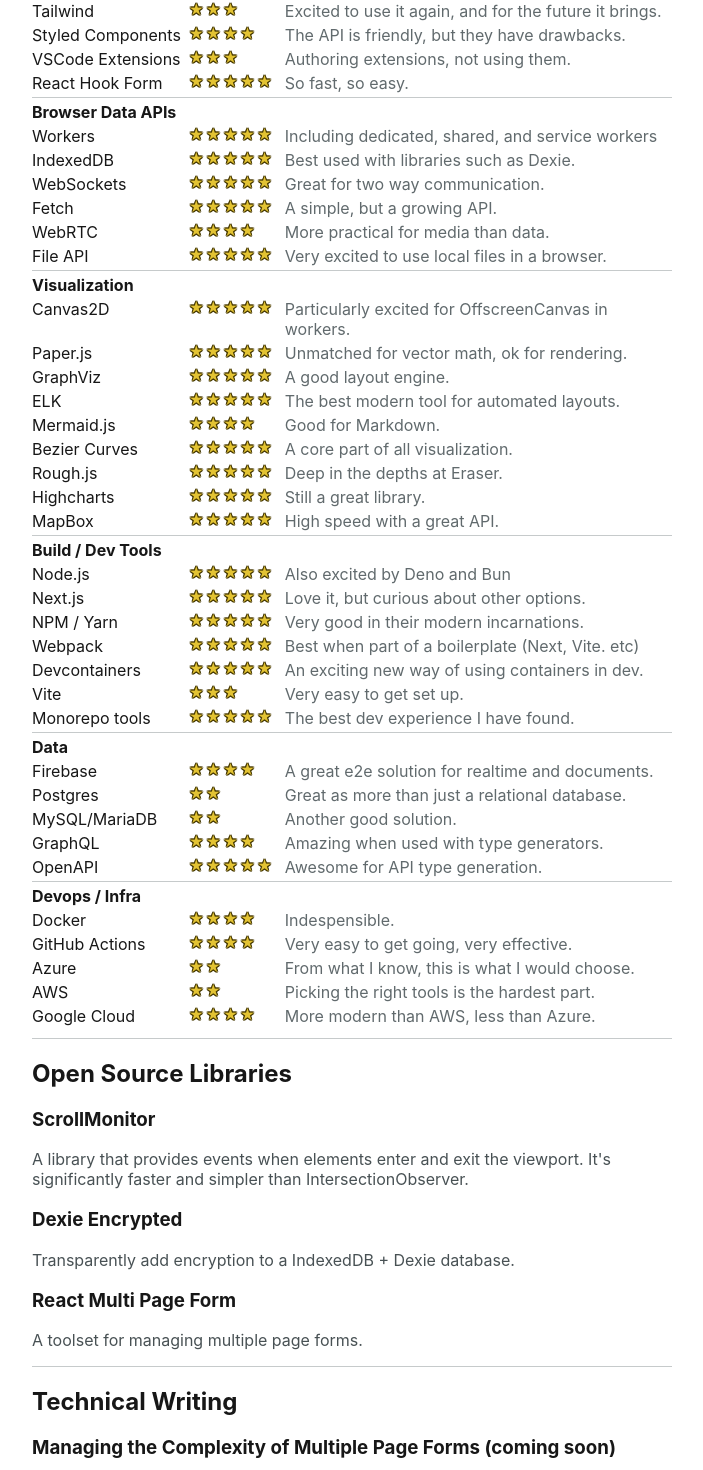
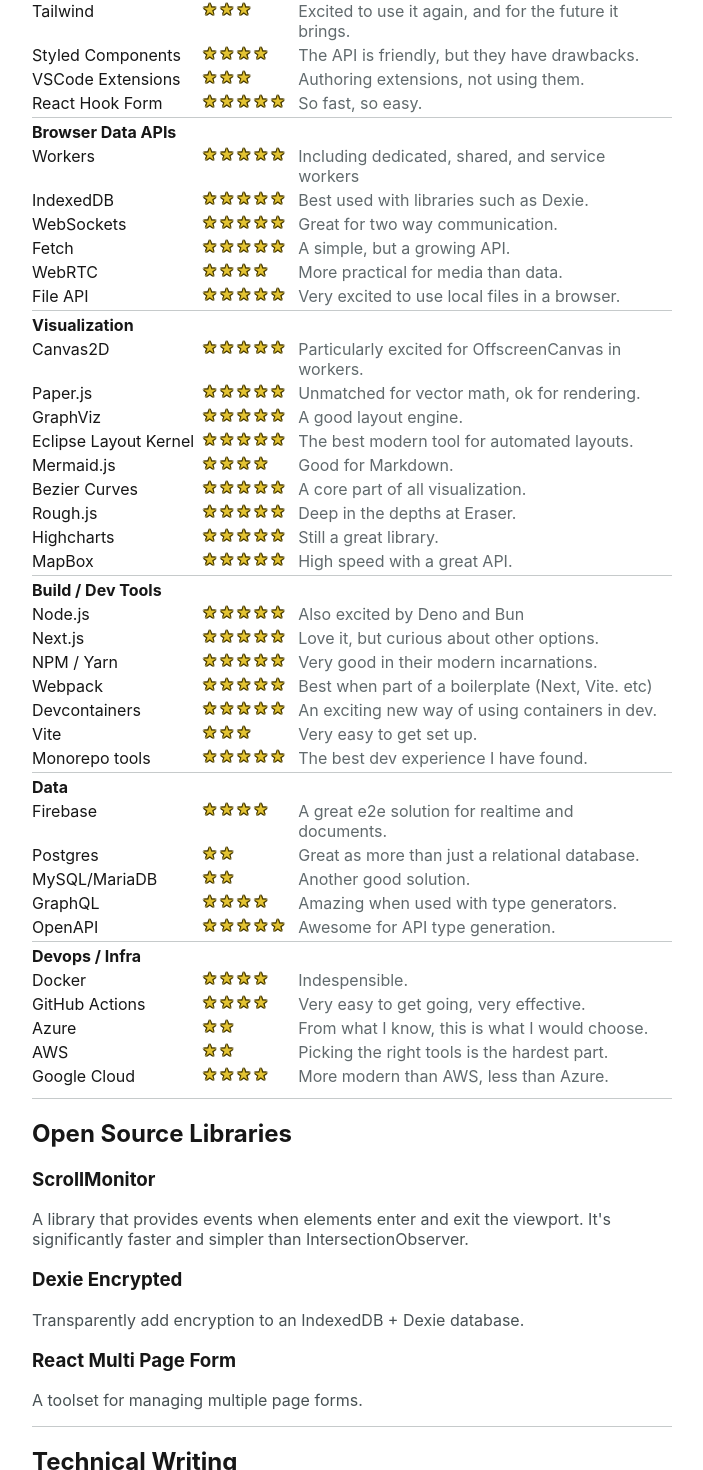
Before and after one commit to stutrek/stukabakoff.com, a Next.js app: page /resume in a window 1280 px wide. Shown: the part 438-1908 px from the top of the page, without its empty margins (288-991 px from the left). Built offline with nearby package versions, Linux system fonts and the light colour scheme.

Commit message:
typos and tweaks

```diff
--- a/src/app/resume/page.tsx
+++ b/src/app/resume/page.tsx
@@ -1,4 +1,4 @@
-import Skills from './skills.mdx';
+import Skills from './skills.md';
 import TextFromHome from '../text.md';
 import Resume from './resume.mdx';
 import face from '../../../public/svg/self.svg';
--- a/src/app/resume/skills.mdx
+++ b/src/app/resume/skills.md
@@ -24,7 +24,7 @@
 | Canvas2D              | ★★★★★      | Particularly excited for OffscreenCanvas in workers.   |
 | Paper.js              | ★★★★★      | Unmatched for vector math, ok for rendering.           |
 | GraphViz              | ★★★★★      | A good layout engine.                                  |
-| ELK                   | ★★★★★      | The best modern tool for automated layouts.            |
+| Eclipse Layout Kernel | ★★★★★      | The best modern tool for automated layouts.            |
 | Mermaid.js            | ★★★★       | Good for Markdown.                                     |
 | Bezier Curves         | ★★★★★      | A core part of all visualization.                      |
 | Rough.js              | ★★★★★      | Deep in the depths at Eraser.                          |
--- a/src/app/text.md
+++ b/src/app/text.md
@@ -6,7 +6,7 @@
 
 ### [Dexie Encrypted](https://github.com/dfahlander/dexie-encrypted)
 
-Transparently add encryption to a IndexedDB + Dexie database.
+Transparently add encryption to an IndexedDB + Dexie database.
 
 ### [React Multi Page Form](https://stutrek.github.io/react-multi-page-form/)
 
```
